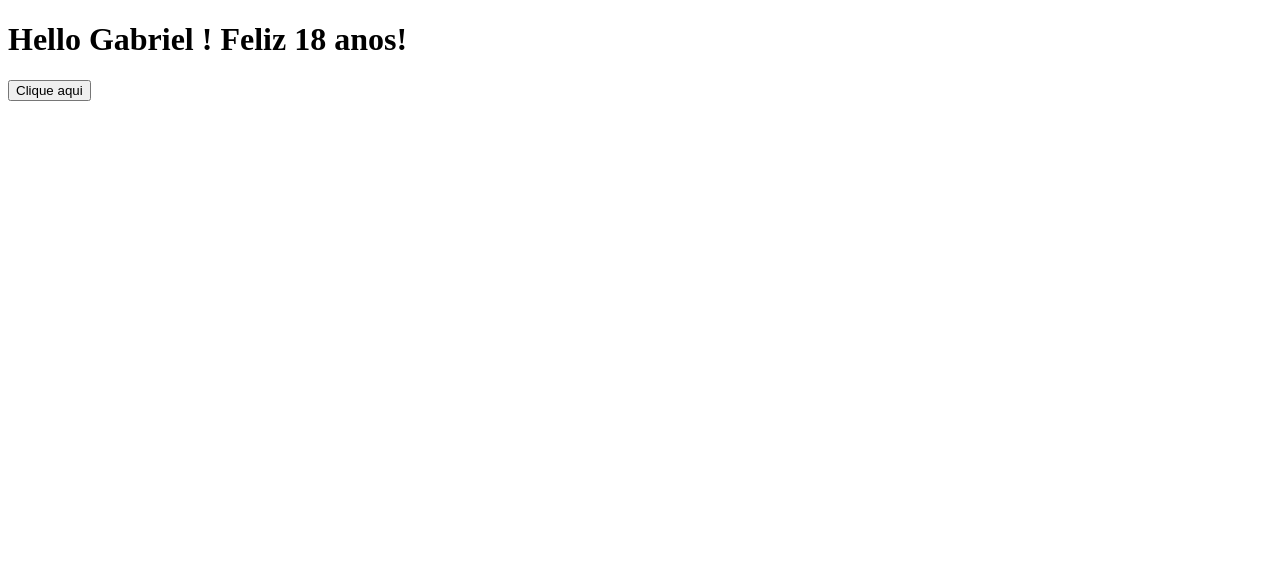
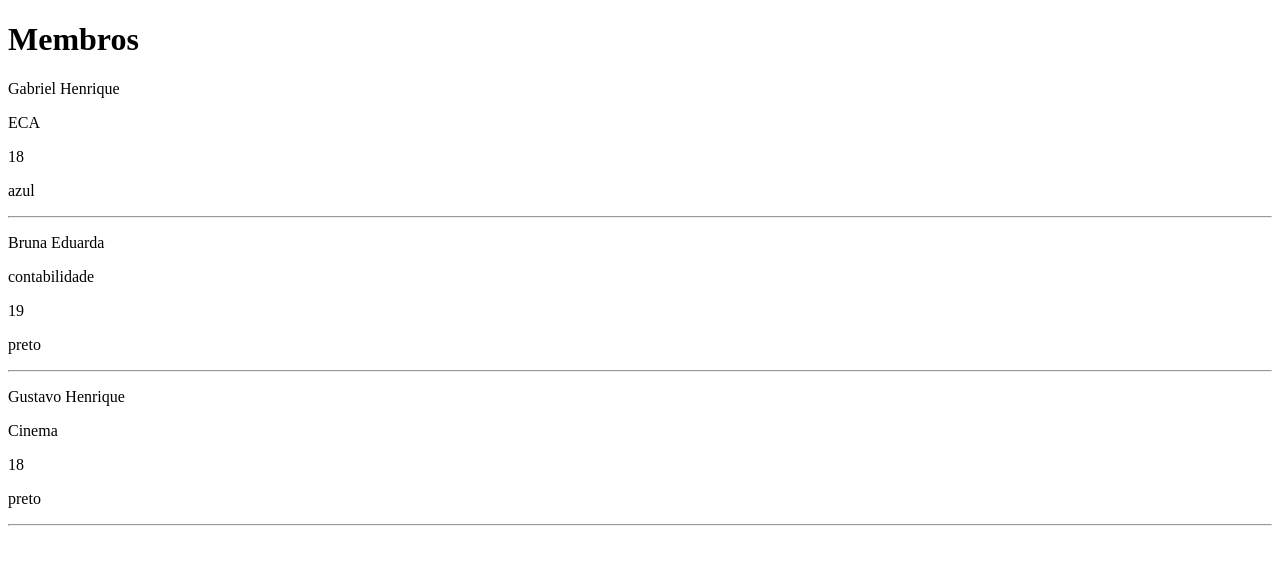
Before and after one commit to GabrielHPaschoalin/quick-note, a React (Create React App) app: page / in a window 1280 px wide. Shown: the top 564 px of the page. Built offline with nearby package versions, Linux system fonts and the light colour scheme; the HTML template or start-up script is replaced by a standard one.

Commit message:
Aula 8 - props ( parte 1)

```diff
--- a/src/App.js
+++ b/src/App.js
@@ -1,63 +1,39 @@
+import { prettyDOM } from '@testing-library/dom';
 import React from 'react';
+import Membro from './Membro';
+
+const Gabriel = {
+  nome: "Gabriel Henrique",
+  idade: 18,
+  curso: "ECA",
+  cor: "azul",
+}
+const Bruna = {
+  nome: "Bruna Eduarda",
+  idade: 19,
+  curso: "contabilidade",
+  cor: "preto",
+}
+const Gustavo = {
+  nome: "Gustavo Henrique",
+  idade: 18,
+  curso: "Cinema",
+  cor: "preto",
+}
 
 function App() {
-
-  const endereco = { //Isso é um objeto
-
-    rua: "Caio Martins",
-    numero: 610
-  }
-
-  const pessoa = { // Isso é um objeto
-
-    key: "value", // Todo objeto possui uma key e um value:
-
-    nome: "Gabriel",
-    idade: 18,
-    altura: 1.85,
-    endereco: endereco,
-    notasFaculdade : [10,2,{materia: "calculo", nota:2},10,2],
-
-  }
-
-
-  function clicou() {
-
-    let key = Object.keys(pessoa);
-
-    //console.log ( pessoa[key]);//Acessar pessoa na posição nome.
-
-    key.forEach((element)=> {
-
-      console.log(pessoa[element]);
-
-    });
-
-    //Formas de alterar o valor da variável:
-    //1º - estática
-    pessoa.idade = 19; //Atribuir de forma dinâmica
-    //2º  - dinâmica
-    key = "idade";
-    pessoa[key] = 19;
-
-    //Criar uma nova categoria no objeto
-    pessoa.comidaFavorita = "Macarrão";
-
-    //Deletar um campo:
-    delete pessoa.nome;
-    console.log(pessoa);
-
-
-  }
 
   return (
     <div>
 
-      <h1>Hello {pessoa.nome} ! Feliz {pessoa.idade} anos!</h1>
-      <button onClick={() => {clicou()}}>Clique aqui</button>
+      <h1>Membros</h1>
+
+      <Membro membro = {Gabriel}/>
+      <Membro membro = {Bruna}/>
+      <Membro membro = {Gustavo}/>
 
     </div>
     );
-  }
+}
 
 export default App;
--- /dev/null
+++ b/src/Membro/index.js
@@ -0,0 +1,3 @@
+import Membro from './membro';
+
+export default Membro;
--- /dev/null
+++ b/src/Membro/membro.js
@@ -0,0 +1,24 @@
+import React from "react";
+
+function Membro(props){//props: recebe os parâmetros de um objeto
+
+    console.log(props);
+
+    return(
+
+        <div>
+
+            <p>{props.membro.nome}</p>
+            <p>{props.membro.curso}</p>
+            <p>{props.membro.idade}</p>
+            <p>{props.membro.cor}</p>
+
+            <hr/>
+
+        </div>
+
+    );
+
+}
+
+export default Membro;
```
